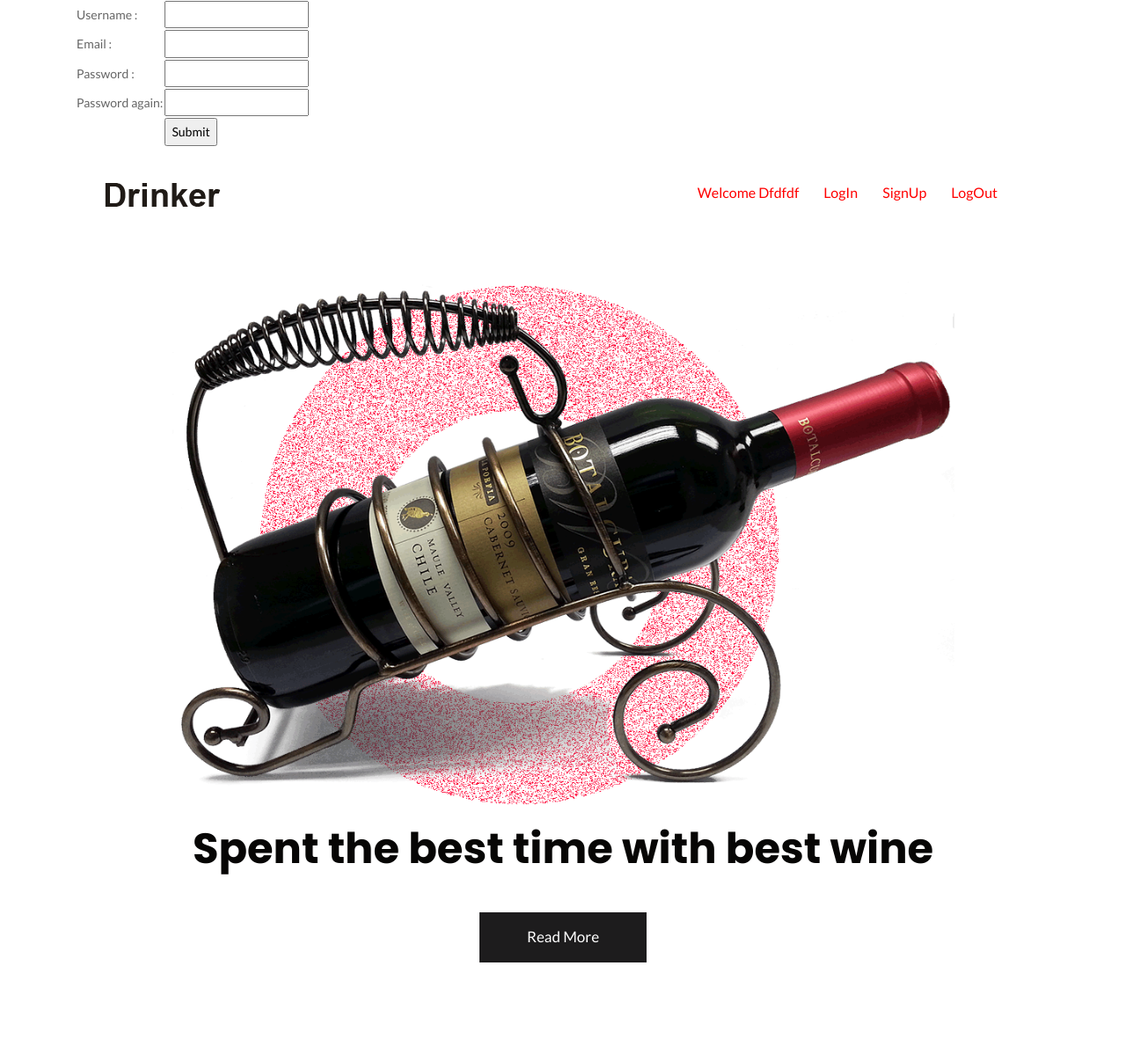
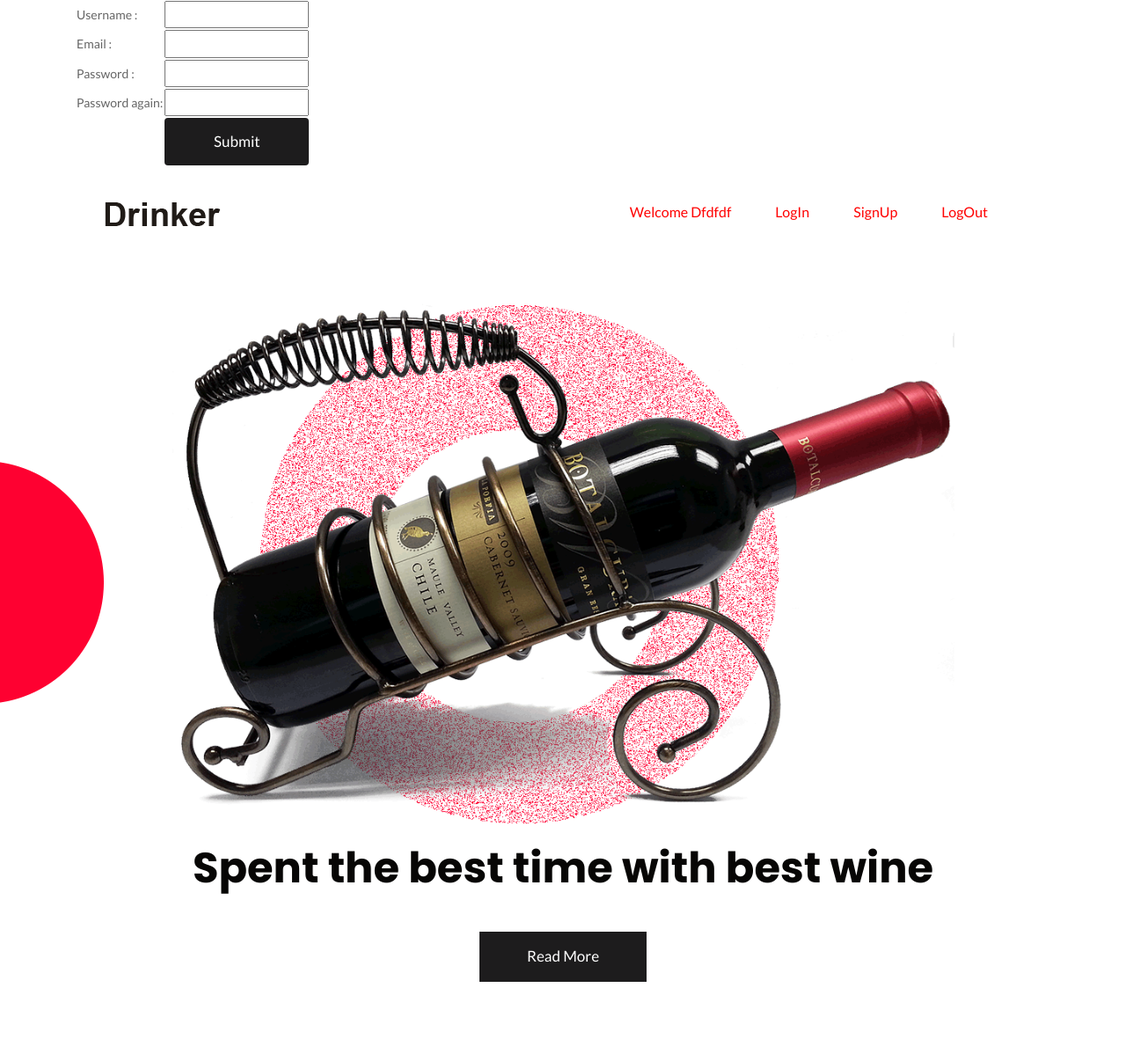
Before and after one commit to GuillermoPastoriniRivas/chemikal, a PHP site: page /register.php in a window 1280 px wide. Shown: the whole page at 88% size. Before the commit the page ends 1094 px from the top, so only its background shows below. Run offline with PHP 8.4, Linux system fonts and the light colour scheme; a user stored in the database is signed in; some libraries are stand-ins or nearby versions; some web fonts are replaced.

Commit message:
boton rojo

```diff
--- a/css/style.css
+++ b/css/style.css
@@ -367,7 +367,7 @@
 }
 
 
-.text-bg a {
+.text-bg a, .estiloBotonRojo {
      font-size: 17px;
      background-color: #1d1c1d;
      color: #fff;
@@ -378,8 +378,11 @@
      display: inline-block;
      transition: ease-in all 0.5s;
 }
-
-.text-bg a:hover {
+.btn:active, .btn:focus {
+     box-shadow: none !important;
+     outline:none !important;
+}
+.text-bg a:hover, .estiloBotonRojo:hover {
      background-color: #fe0131;
      color: #fff;
      transition: ease-in all 0.5s;
--- a/partials/header.php
+++ b/partials/header.php
@@ -14,8 +14,7 @@
       <meta name="author" content="">
       <!-- bootstrap css -->
       <link rel="stylesheet" href="css/bootstrap.min.css">
-      <!-- style css -->
-      <link rel="stylesheet" href="css/style.css">
+
       <!-- Responsive-->
       <link rel="stylesheet" href="css/responsive.css">
       <!-- fevicon -->
@@ -28,5 +27,7 @@
       <!--[if lt IE 9]>
       <script src="https://oss.maxcdn.com/html5shiv/3.7.3/html5shiv.min.js"></script>
       <script src="https://oss.maxcdn.com/respond/1.4.2/respond.min.js"></script><![endif]-->
+      <!-- style css -->
+      <link rel="stylesheet" href="css/style.css">
    </head>
    <!-- body -->
--- a/register.php
+++ b/register.php
@@ -76,7 +76,7 @@
      </tr>
       <tr>
            <td></td>
-           <td><input type="submit" name="register_btn" class="Register"></td>
+           <td><input type="submit" name="register_btn" class="btn Register estiloBotonRojo"></td>
      </tr>
     </table>
 
```
